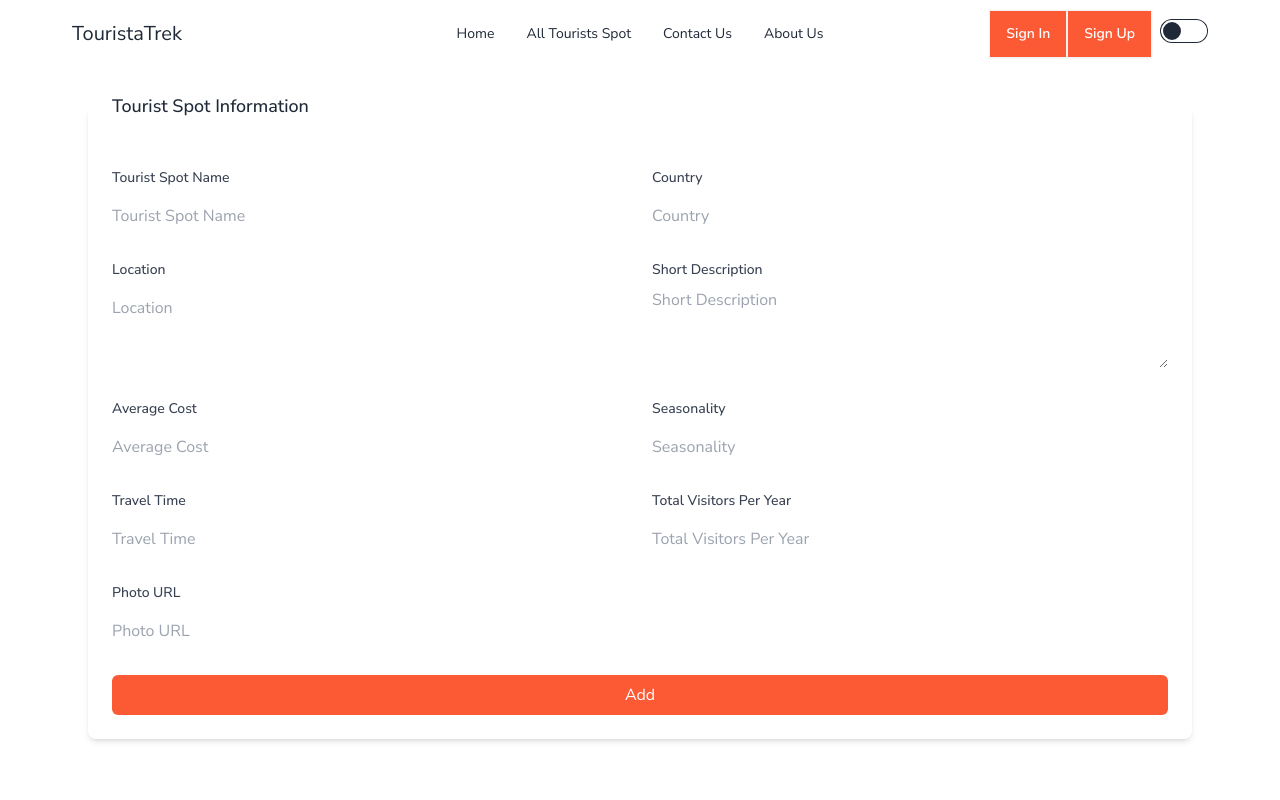
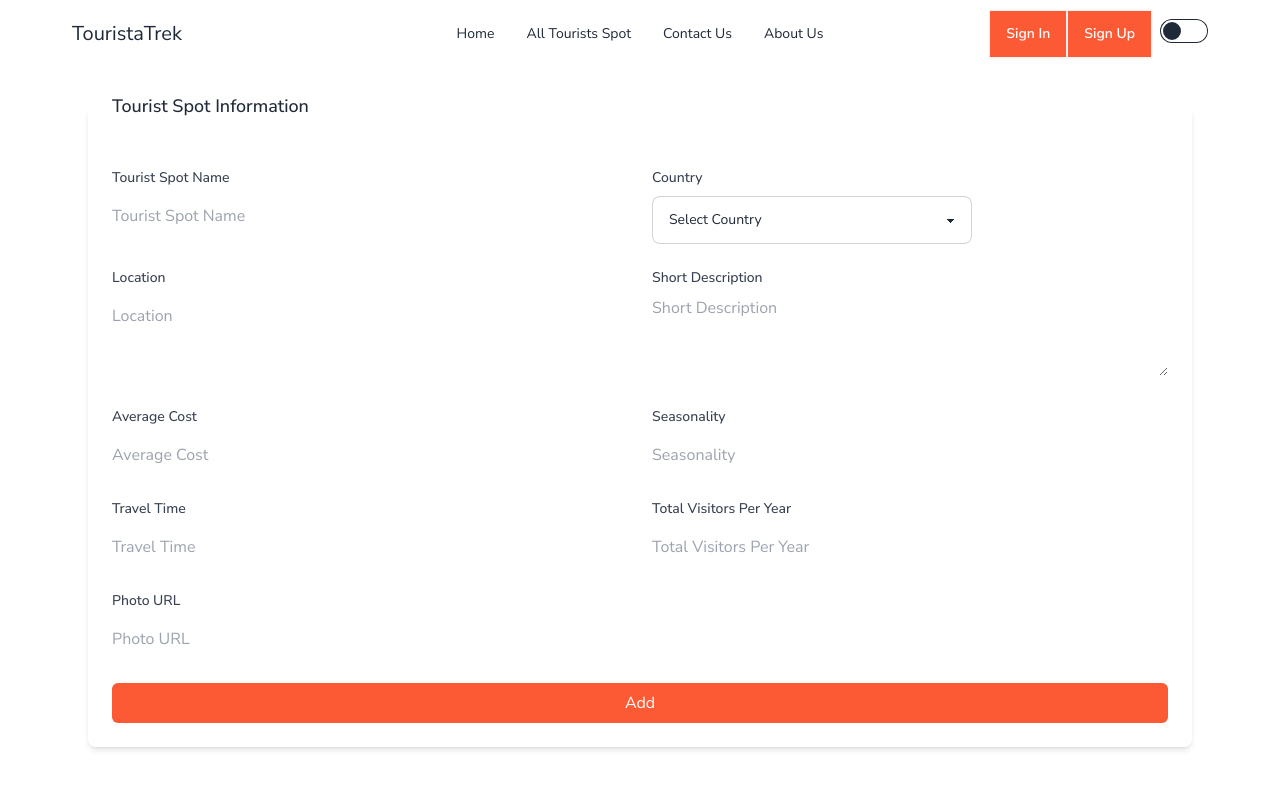
Before and after one commit to sajib689/TouristaTrek--client, a React (Vite) app: page /addspot in a window 1280 px wide. Shown: the top 800 px of the page. Built offline with nearby package versions, Linux system fonts and the light colour scheme; no server answers.

Commit message:
add select

```diff
--- a/src/Components/AddSpot.jsx
+++ b/src/Components/AddSpot.jsx
@@ -88,13 +88,24 @@ const AddSpot = () => {
               >
                 Country
               </label>
-              <input
+              <select name="country_name" className="select select-bordered w-full max-w-xs">
+                <option disabled selected>
+                  Select Country
+                </option>
+                <option value='Bangladesh'>Bangladesh</option>
+                <option value='Thailand'>Thailand</option>
+                <option value='Indonesia'>Indonesia</option>
+                <option value='Malaysia'>Malaysia</option>
+                <option value='Vietnam'>Vietnam</option>
+                <option value='Cambodia'>Cambodia</option>
+              </select>
+              {/* <input
                 id="country_name"
                 name="country_name"
                 type="text"
                 placeholder="Country"
                 className="w-full h-10 rounded-md border-gray-300 focus:border-violet-600 focus:ring focus:ring-violet-600 focus:ring-opacity-50 dark:bg-gray-700 dark:text-gray-200 dark:border-gray-700"
-              />
+              /> */}
             </div>
             <div className="space-y-2">
               <label
--- a/src/Components/Contact.jsx
+++ b/src/Components/Contact.jsx
@@ -23,7 +23,7 @@ const Contact = () => {
     .then(data => {
       if(data) {
         Swal.fire({
-          position: "top-end",
+          position: "top-center",
           icon: "success",
           title: "Thanks for your feedback",
           showConfirmButton: false,
```
